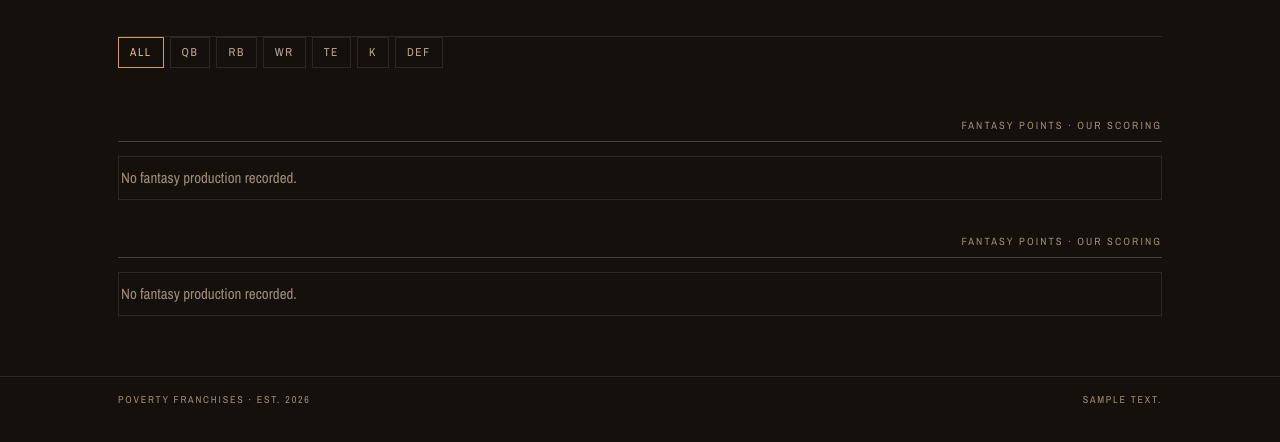
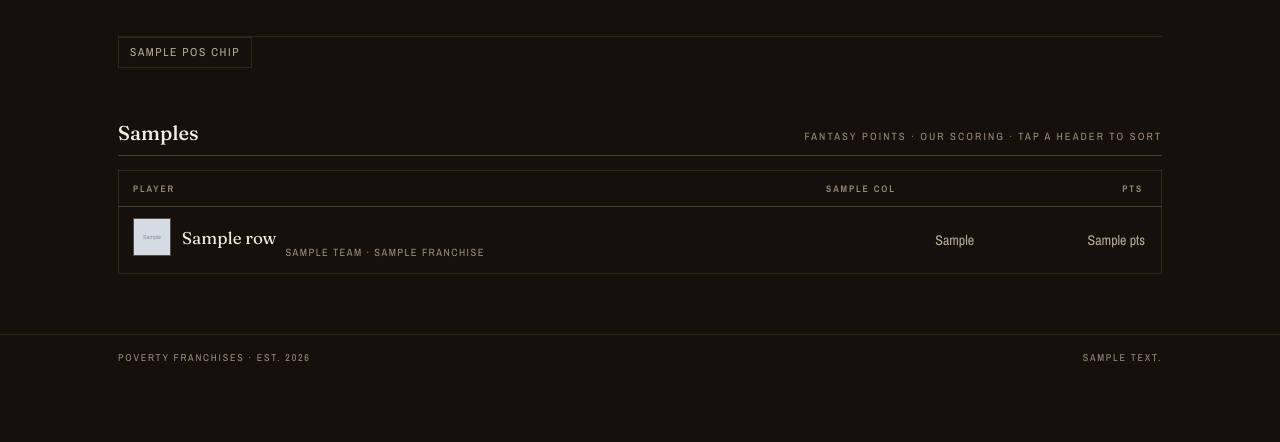
Before and after one commit to xpoes123/poverty-football, a FastAPI app: template templates/game.html in a window 1280 px wide. Shown: the part 215-657 px from the top of the page. Run offline with FastAPI, Linux system fonts and the light colour scheme; the template is opened without the code that fills it: most values are stand-ins (such as "Sample title", 1, 10 or a date in 2020); grey boxes marked "Sample" are stand-in pictures; parts of the project's set-up code (start-up, migrations or seed data) failed here and were passed over.

Commit message:
Game position view: render a sortable stat table with position-relevant columns (carries/yds/rec/TD/etc) instead of the plain list

```diff
--- a/templates/game.html
+++ b/templates/game.html
@@ -1,5 +1,6 @@
 {% extends "base.html" %}
 {% block title %}{{ g.away.name }} @ {{ g.home.name }}{% endblock %}
+
 {% macro fplist(rows) %}
 <div class="fplist">
   {% for pl in rows %}
@@ -19,6 +20,7 @@
   {% endfor %}
 </div>
 {% endmacro %}
+
 {% block main %}
 <main class="page" data-page="game" id="main" data-screen-label="Game">
   <div class="wrap">
@@ -40,30 +42,45 @@
 
     <nav class="pos-filter" aria-label="Filter by position">
       <ul class="chips chips--wrap">
-        {% for p in ['ALL','QB','RB','WR','TE','K','DEF'] %}
-          <li><button type="button" class="chip{{ ' on' if p == 'ALL' }}" data-pos="{{ p }}">{{ 'All' if p == 'ALL' else p }}</button></li>
+        {% for c in pos_chips %}
+          <li><a class="chip" href="{{ c.href }}"{% if c.current %} aria-current="true"{% endif %}>{{ c.label }}</a></li>
         {% endfor %}
       </ul>
     </nav>
 
-    <div class="section-head"><h2>{{ g.away.name }}</h2><p>Fantasy points · our scoring</p></div>
-    {{ fplist(groups.away) }}
-
-    <div class="section-head"><h2>{{ g.home.name }}</h2><p>Fantasy points · our scoring</p></div>
-    {{ fplist(groups.home) }}
+    {% if table_pos %}
+      <div class="section-head"><h2>{{ table_pos }}s</h2><p>Fantasy points · our scoring · tap a header to sort</p></div>
+      <div class="table-wrap">
+      <table class="ledger sortable">
+        <thead>
+          <tr>
+            <th scope="col">Player</th>
+            {% for col in table.columns %}<th scope="col" data-type="num">{{ col }}</th>{% endfor %}
+            <th scope="col" data-type="num">PTS</th>
+          </tr>
+        </thead>
+        <tbody>
+          {% for r in table.rows %}
+          <tr>
+            <td class="cell-team" data-sort="{{ r.name }}"><a class="team-link" href="/player/{{ r.pid }}"><img class="player-face" src="{{ r.img }}" onerror="this.onerror=null;this.src='/static/default-team.svg'" alt="" loading="lazy"><span class="team-name">{{ r.name }}</span></a><span class="team-owner">{{ r.team }} · {{ r.franchise or 'FA' }}</span></td>
+            {% for cell in r.cells %}<td data-label="{{ table.columns[loop.index0] }}" data-sort="{{ cell.n }}">{{ cell.v }}</td>{% endfor %}
+            <td data-label="PTS" data-sort="{{ r.pts }}">{{ r.pts }}</td>
+          </tr>
+          {% endfor %}
+        </tbody>
+      </table>
+      </div>
+    {% else %}
+      <div class="section-head"><h2>{{ g.away.name }}</h2><p>Fantasy points · our scoring</p></div>
+      {{ fplist(groups.away) }}
+      <div class="section-head"><h2>{{ g.home.name }}</h2><p>Fantasy points · our scoring</p></div>
+      {{ fplist(groups.home) }}
+    {% endif %}
   </div>
 </main>
 <script>
 (() => {
-  // position filter
-  const chips = document.querySelectorAll('.pos-filter .chip');
-  const wraps = document.querySelectorAll('.fprow-wrap');
-  chips.forEach((ch) => ch.addEventListener('click', () => {
-    chips.forEach((c) => c.classList.toggle('on', c === ch));
-    const pos = ch.dataset.pos;
-    wraps.forEach((w) => { w.hidden = !(pos === 'ALL' || w.dataset.pos === pos); });
-  }));
-
+  // expandable box score (All view)
   document.querySelectorAll('.fplist').forEach((list) => {
     const toggle = (row) => {
       const box = row.parentElement.querySelector('.fp-box');
@@ -72,16 +89,26 @@
       row.setAttribute('aria-expanded', String(open));
     };
     list.addEventListener('click', (e) => {
-      if (e.target.closest('.fp-name')) return;  // let the profile link work
+      if (e.target.closest('.fp-name')) return;
       const row = e.target.closest('.fprow');
       if (row) toggle(row);
     });
-    list.addEventListener('keydown', (e) => {
-      if ((e.key === 'Enter' || e.key === ' ') && e.target.classList.contains('fprow')) {
-        e.preventDefault(); toggle(e.target);
-      }
-    });
   });
+  // sortable stat table (position view)
+  const table = document.querySelector('.ledger.sortable');
+  if (table) {
+    const tbody = table.tBodies[0], ths = table.querySelectorAll('th');
+    ths.forEach((th, idx) => th.addEventListener('click', () => {
+      const num = th.dataset.type === 'num';
+      const dir = th.getAttribute('data-asc') === 'asc' ? -1 : 1;
+      ths.forEach((o) => o.removeAttribute('data-asc'));
+      th.setAttribute('data-asc', dir === 1 ? 'asc' : 'desc');
+      [...tbody.rows].sort((a, b) => {
+        const av = a.cells[idx].dataset.sort, bv = b.cells[idx].dataset.sort;
+        return (num ? parseFloat(av) - parseFloat(bv) : String(av).localeCompare(String(bv))) * dir;
+      }).forEach((r) => tbody.appendChild(r));
+    }));
+  }
 })();
 </script>
 {% endblock %}
--- a/web.py
+++ b/web.py
@@ -477,7 +477,7 @@ async def _real(fn, *args):
 
 
 @app.get("/game/{eid}", response_class=HTMLResponse)
-async def game_page(request: Request, eid: str, week: int | None = None):
+async def game_page(request: Request, eid: str, week: int | None = None, pos: str | None = None):
     ctx = await _base_ctx(request, "games")
     try:
         detail = espn.detail(await espn.summary(eid))
@@ -490,11 +490,21 @@ async def game_page(request: Request, eid: str, week: int | None = None):
     real_players = await _real(get_players)
     real_wk = await _real(get_week_stats, "2025", wk)
     users, rosters, league = await get_users(LID), await get_rosters(LID), await get_league(LID)
+    groups = views.game_players(detail["away"]["abbr"], detail["home"]["abbr"], real_wk,
+                                real_players, rosters, users, league.get("scoring_settings") or {})
     ctx["g"] = detail
     ctx["week"] = wk
-    ctx["groups"] = views.game_players(detail["away"]["abbr"], detail["home"]["abbr"],
-                                       real_wk, real_players, rosters, users,
-                                       league.get("scoring_settings") or {})
+    pos = pos if pos in views.FANTASY_POS else None
+    ctx["table_pos"] = pos
+    if pos:
+        flat = sorted((r for r in groups["away"] + groups["home"] if r["pos"] == pos),
+                      key=lambda r: r["pts"], reverse=True)
+        ctx["table"] = views.pos_table(flat, pos)
+    else:
+        ctx["groups"] = groups
+    base = f"/game/{eid}?week={wk}"
+    ctx["pos_chips"] = [{"label": "All", "href": base, "current": pos is None}] + [
+        {"label": p, "href": f"{base}&pos={p}", "current": pos == p} for p in ("QB", "RB", "WR", "TE", "K", "DEF")]
     return templates.TemplateResponse(request, "game.html", ctx)
 
 
```
Also changed, not shown: views.py (+30 -2 lines).
